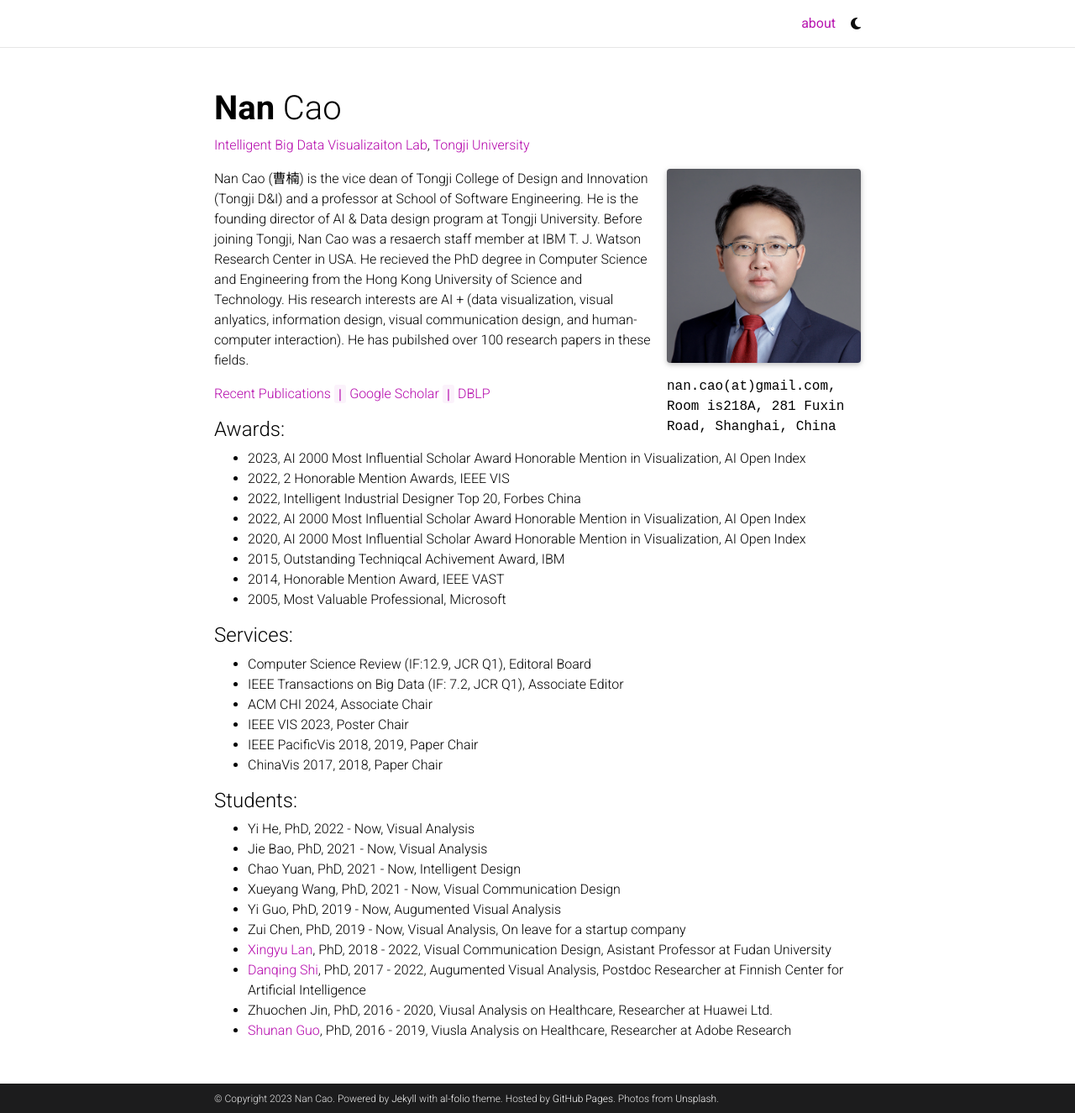
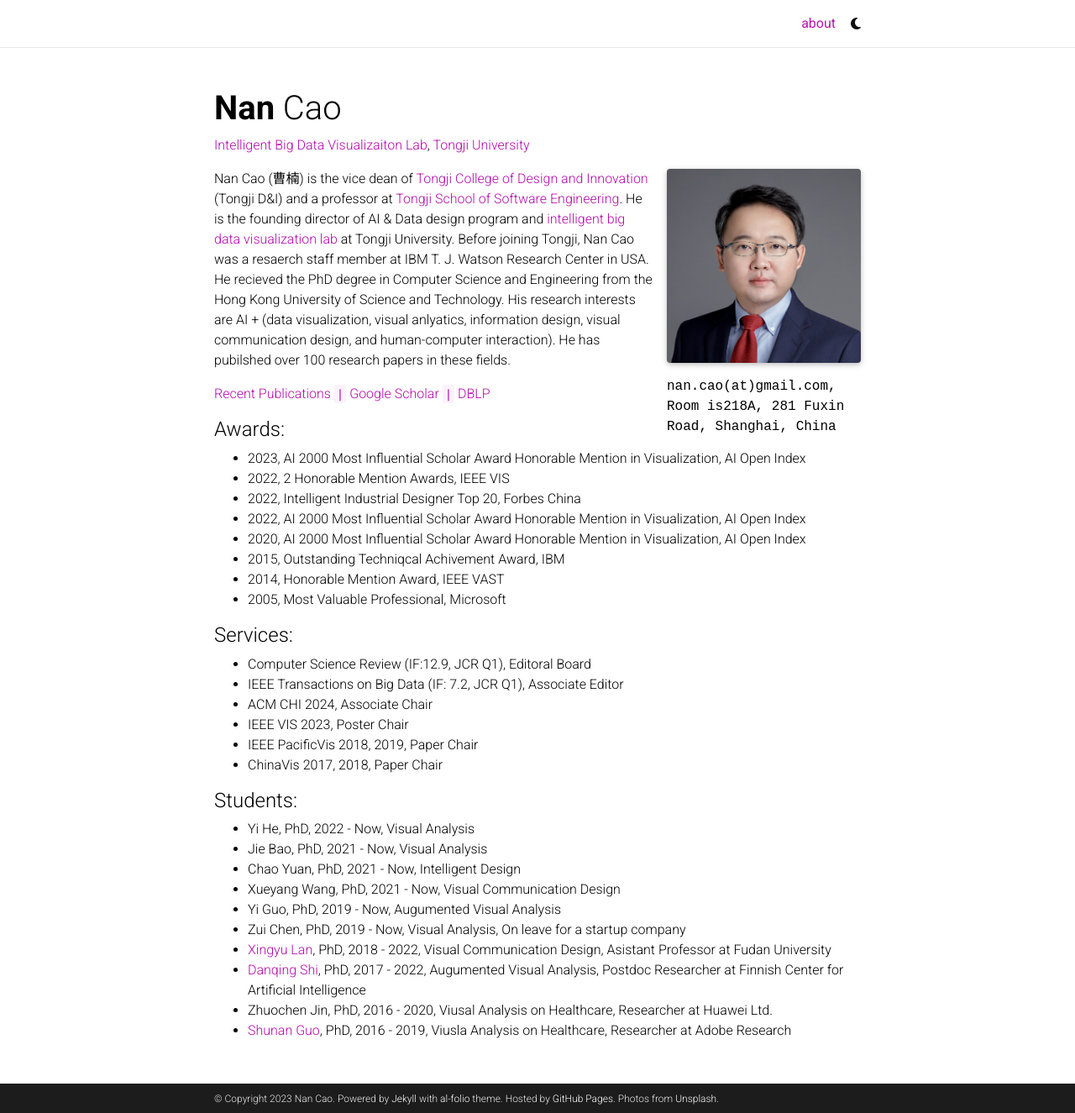
Before and after one commit to nancao/nancao.github.io, a Jekyll site: the page built from _pages/about.md, in a window 1280 px wide and 1325 px high. Shown: the whole window at 84% size. Built offline with Jekyll 4.4.1, drawn with Linux system fonts in a browser that asks for light colours; full-size pictures stand in for the smaller copies a plugin makes; comment, search, counter and statistics services are not loaded; a style sheet for code colours, icons or effects is not loaded.

Commit message:
update profile

```diff
--- a/_pages/about.md
+++ b/_pages/about.md
@@ -16,7 +16,7 @@
 selected_papers: false # includes a list of papers marked as "selected={true}"
 social: false  # includes social icons at the bottom of the page
 ---
-Nan Cao (曹楠) is the vice dean of Tongji College of Design and Innovation (Tongji D&I) and a professor at  School of Software Engineering. He is the founding director of AI & Data design program at Tongji University. Before joining Tongji, Nan Cao was a resaerch staff member at IBM T. J. Watson Research Center in USA. He recieved the PhD degree in Computer Science and Engineering from the Hong Kong University of Science and Technology. His research interests are AI + (data visualization, visual anlyatics, information design, visual communication design, and human-computer interaction). He has pubilshed over 100 research papers in these fields.
+Nan Cao (曹楠) is the vice dean of [Tongji College of Design and Innovation](https://tjdi.tongji.edu.cn/) (Tongji D&I) and a professor at [Tongji School of Software Engineering](https://sse.tongji.edu.cn/index.htm). He is the founding director of AI & Data design program and [intelligent big data visualization lab](https://idvxlab.com/) at Tongji University. Before joining Tongji, Nan Cao was a resaerch staff member at IBM T. J. Watson Research Center in USA. He recieved the PhD degree in Computer Science and Engineering from the Hong Kong University of Science and Technology. His research interests are AI + (data visualization, visual anlyatics, information design, visual communication design, and human-computer interaction). He has pubilshed over 100 research papers in these fields.
 
 [Recent Publications](https://idvxlab.com/publication.html) <code>|</code> [Google Scholar](https://scholar.google.com/citations?user=5I0mFcsAAAAJ) <code>|</code> [DBLP](https://dblp.org/pid/66/5146.html)
 
```
